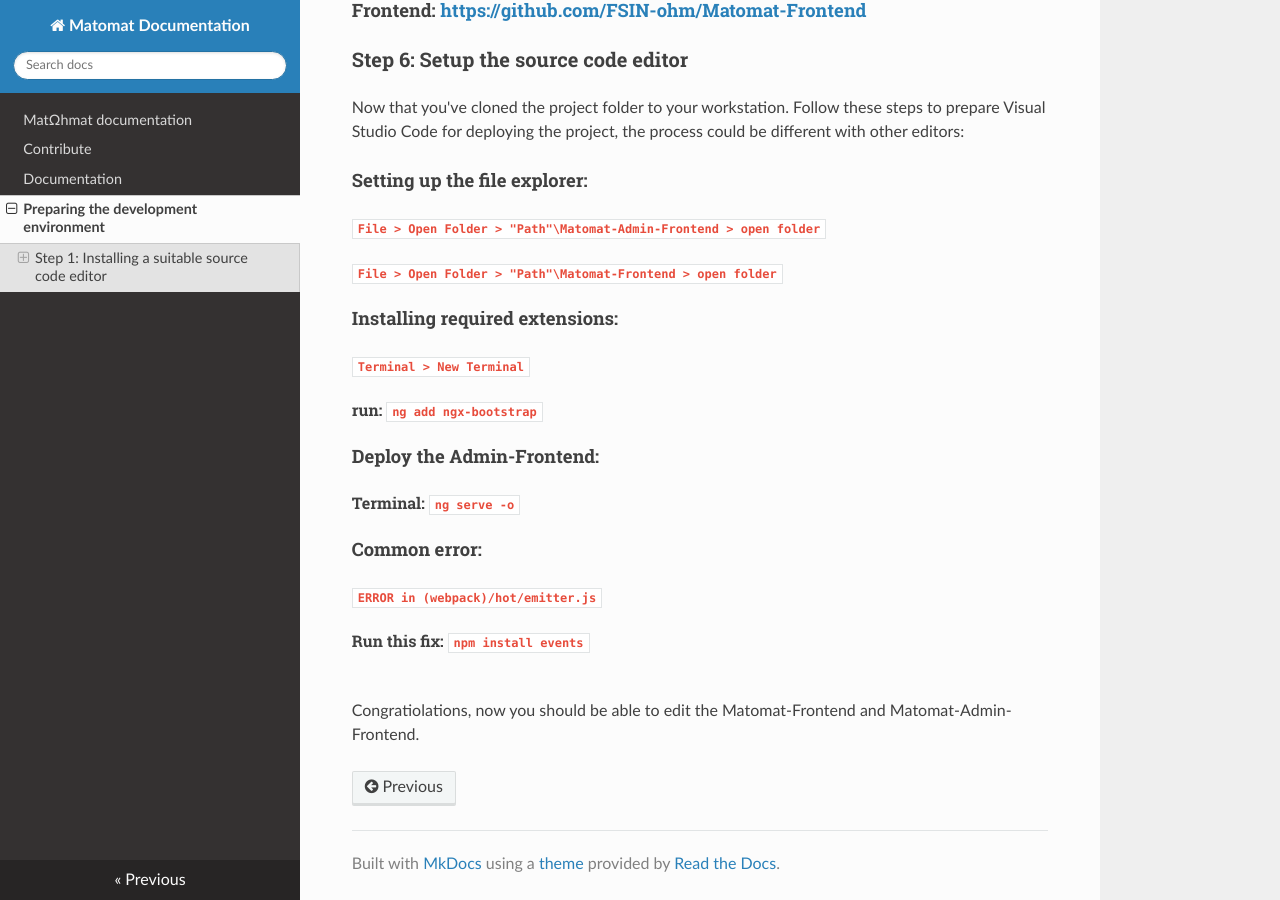
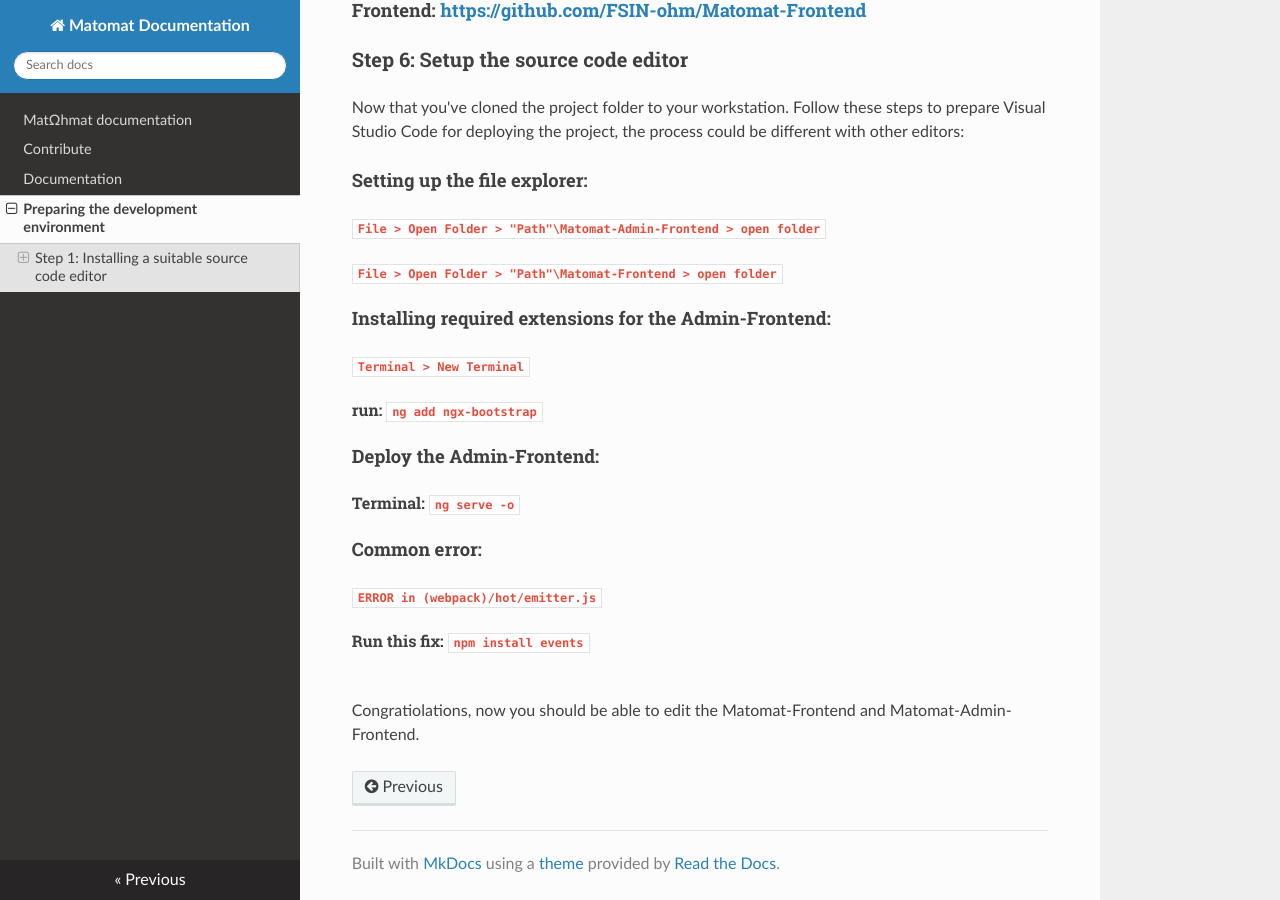
Before and after one commit to FSIN-ohm/Matomat-Documentation, an MkDocs documentation site: the page built from docs/prep_dev_environment.md, in a window 1280 px wide and 900 px high, scrolled down 1330 px. Built offline with MkDocs 1.6.1, drawn with Linux system fonts in a browser that asks for light colours; nearby versions of some CDN libraries.

Commit message:
Minor Update
Changed one sentence.

```diff
--- a/docs/prep_dev_environment.md
+++ b/docs/prep_dev_environment.md
@@ -50,7 +50,7 @@
 ######  `File > Open Folder > "Path"\Matomat-Admin-Frontend > open folder`
 ######  `File > Open Folder > "Path"\Matomat-Frontend > open folder`
 
-#### Installing required extensions:
+#### Installing required extensions for the Admin-Frontend:
 
 ######  `Terminal > New Terminal`
 ######  run: `ng add ngx-bootstrap`
```
